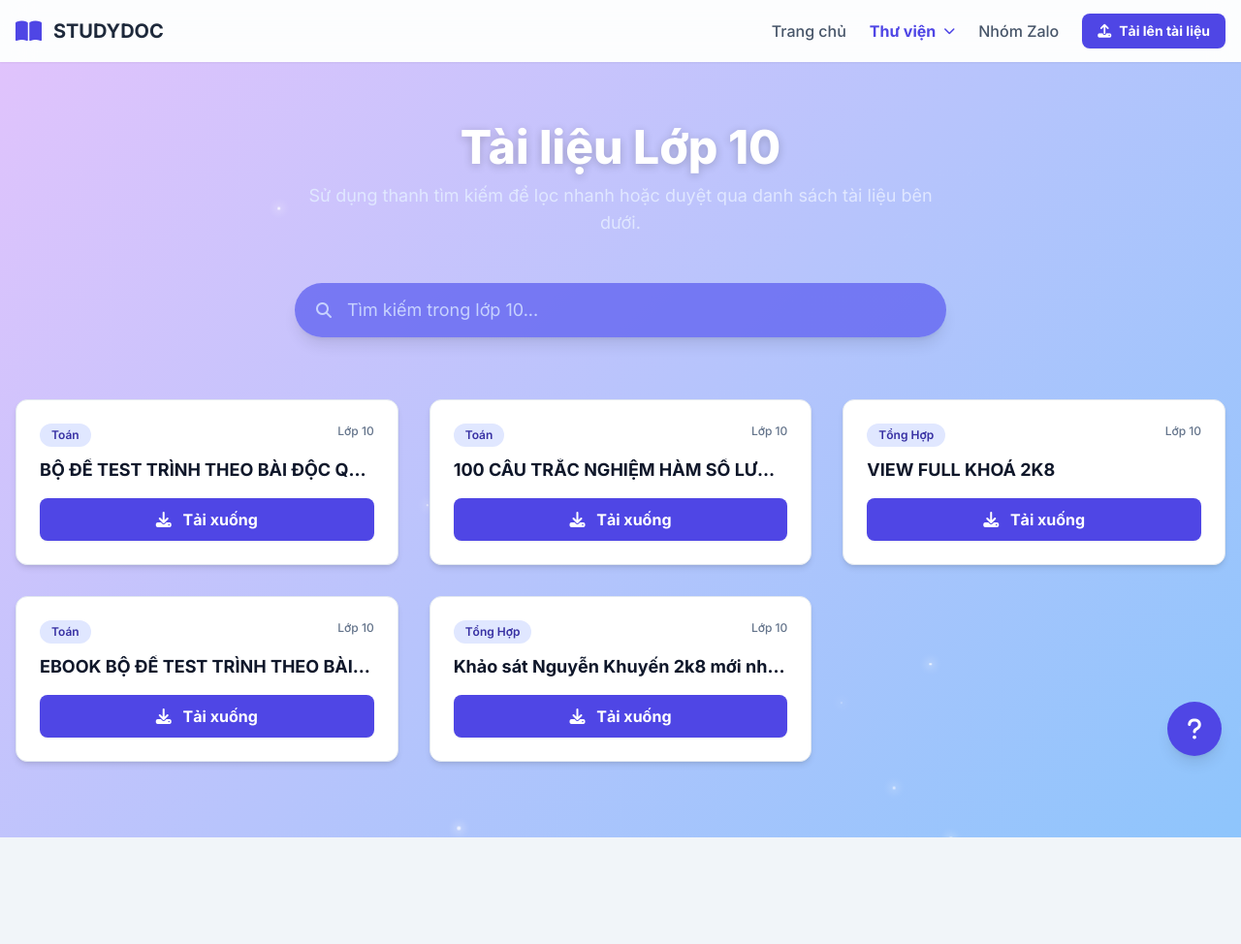
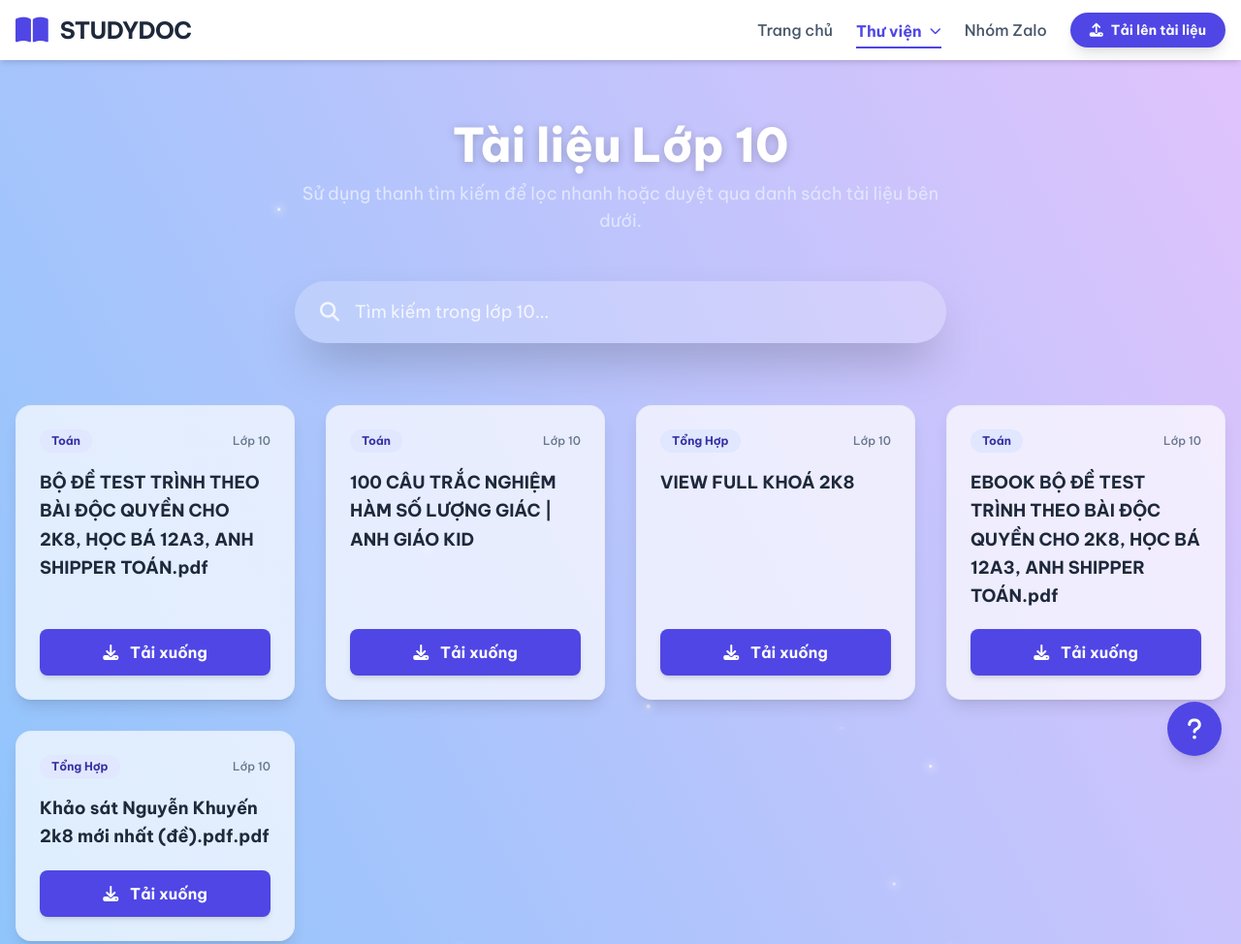
Before and after one commit to tranngoc0/TaiLieuTongHop, a plain HTML site: page lop10.html in a window 1280 px wide. Shown: the top 974 px of the page at 97% size. Before the commit the page ends 864 px from the top, so only its background shows below. Drawn offline with nearby package versions, Linux system fonts and the light colour scheme.

Commit message:
Update lop10.html

```diff
--- a/lop10.html
+++ b/lop10.html
@@ -1,6 +1,10 @@
 <!DOCTYPE html>
 <html lang="vi">
 <head>
+    <meta charset="UTF-8">
+    <meta name="viewport" content="width=device-width, initial-scale=1.0">
+    <title>Tài liệu Lớp 10 - STUDYDOC</title>
+
     <!-- Google tag (gtag.js) -->
 <script async src="https://www.googletagmanager.com/gtag/js?id=G-0Q1YRQ9N2W"></script>
 <script>
@@ -10,25 +14,26 @@
 
   gtag('config', 'G-0Q1YRQ9N2W');
 </script>
-    <meta charset="UTF-8">
-    <meta name="viewport" content="width=device-width, initial-scale=1.0">
-    <title>Tài liệu Lớp 10 - STUDYDOC</title>
 
     <script src="https://cdn.tailwindcss.com"></script>
 
     <link rel="preconnect" href="https://fonts.googleapis.com">
     <link rel="preconnect" href="https://fonts.gstatic.com" crossorigin>
-    <link href="https://fonts.googleapis.com/css2?family=Inter:wght@300;400;500;600;700;800&display=swap" rel="stylesheet">
+    <link href="https://fonts.googleapis.com/css2?family=Be+Vietnam+Pro:wght@300;400;500;600;700;800&display=swap" rel="stylesheet">
 
     <link rel="stylesheet" href="https://cdnjs.cloudflare.com/ajax/libs/font-awesome/6.5.1/css/all.min.css">
 
     <style>
-        body { font-family: 'Inter', sans-serif; }
+        body {
+            font-family: 'Be Vietnam Pro', sans-serif;
+            background-color: #f8fafc;
+        }
         .hidden { display: none; }
         .group:hover .group-hover\:block { display: block; }
 
         .page-background {
-            background: linear-gradient(135deg, #e0c3fc 0%, #8ec5fc 100%);
+            background-color: #8EC5FC;
+            background-image: linear-gradient(62deg, #8EC5FC 0%, #E0C3FC 100%);
             position: relative;
             overflow: hidden;
         }
@@ -38,7 +43,7 @@
         }
         .interactive-element:hover {
             transform: translateY(-3px);
-            box-shadow: 0 6px 25px rgba(0, 0, 0, 0.15);
+            box-shadow: 0 8px 25px rgba(79, 70, 229, 0.2);
         }
         .interactive-element:active {
             transform: translateY(0px) scale(0.98);
@@ -47,15 +52,15 @@
         @keyframes card-fade-in {
             from {
                 opacity: 0;
-                transform: translateY(20px);
+                transform: translateY(25px) scale(0.98);
             }
             to {
                 opacity: 1;
-                transform: translateY(0);
+                transform: translateY(0) scale(1);
             }
         }
         .card-animate {
-            animation: card-fade-in 0.5s ease-out forwards;
+            animation: card-fade-in 0.6s cubic-bezier(0.25, 0.46, 0.45, 0.94) forwards;
         }
 
         .stars {
@@ -84,30 +89,44 @@
                 opacity: 0;
             }
         }
+        /* Custom scrollbar */
+        ::-webkit-scrollbar {
+            width: 8px;
+        }
+        ::-webkit-scrollbar-track {
+            background: #f1f5f9;
+        }
+        ::-webkit-scrollbar-thumb {
+            background: #cbd5e1;
+            border-radius: 10px;
+        }
+        ::-webkit-scrollbar-thumb:hover {
+            background: #94a3b8;
+        }
     </style>
 </head>
-<body class="bg-slate-100 text-slate-800">
+<body class="bg-slate-50 text-slate-800">
 
-    <header class="bg-white/80 backdrop-blur-lg shadow-sm sticky top-0 z-40">
+    <header class="bg-white/90 backdrop-blur-lg shadow-md sticky top-0 z-40">
         <div class="container mx-auto px-4 py-3 flex justify-between items-center">
             <div class="flex items-center space-x-3">
-                <i class="fas fa-book-open text-2xl text-indigo-600"></i>
-                <a href="index.html" class="text-xl font-bold text-slate-800 cursor-pointer">STUDYDOC</a>
+                <i class="fas fa-book-open text-3xl text-indigo-600" aria-hidden="true"></i>
+                <a href="index.html" class="text-2xl font-bold text-slate-800 cursor-pointer tracking-tight">STUDYDOC</a>
             </div>
             <nav class="hidden md:flex items-center space-x-6">
                 <a href="index.html" class="text-slate-600 hover:text-indigo-600 font-medium transition-colors">Trang chủ</a>
                 <div class="relative group">
-                    <button class="text-indigo-600 font-bold flex items-center py-2">
+                    <button class="text-indigo-600 font-bold flex items-center py-2 border-b-2 border-indigo-600 pb-1">
                         Thư viện <i class="fas fa-chevron-down ml-2 text-xs"></i>
                     </button>
-                    <div class="absolute hidden group-hover:block bg-white shadow-lg rounded-md mt-0 py-2 w-40 z-50 border border-slate-200">
-                        <a href="lop10.html" class="block px-4 py-2 text-sm text-indigo-700 bg-indigo-50 font-semibold">Lớp 10</a>
-                        <a href="lop11.html" class="block px-4 py-2 text-sm text-slate-700 hover:bg-indigo-50">Lớp 11</a>
-                        <a href="lop12.html" class="block px-4 py-2 text-sm text-slate-700 hover:bg-indigo-50">Lớp 12</a>
+                    <div class="absolute hidden group-hover:block bg-white shadow-xl rounded-lg mt-2 py-2 w-48 z-50 border border-slate-100">
+                        <a href="lop10.html" class="block px-4 py-2 text-sm text-indigo-700 bg-indigo-50 font-semibold rounded-md m-1">Lớp 10</a>
+                        <a href="lop11.html" class="block px-4 py-2 text-sm text-slate-700 hover:bg-indigo-50 hover:text-indigo-600 rounded-md m-1">Lớp 11</a>
+                        <a href="lop12.html" class="block px-4 py-2 text-sm text-slate-700 hover:bg-indigo-50 hover:text-indigo-600 rounded-md m-1">Lớp 12</a>
                     </div>
                 </div>
                 <a href="https://zalo.me/g/gjotxd016" target="_blank" rel="noopener noreferrer" class="text-slate-600 hover:text-indigo-600 font-medium">Nhóm Zalo</a>
-                 <a href="index.html#upload" class="bg-indigo-600 hover:bg-indigo-700 text-white font-bold py-2 px-4 rounded-lg text-sm transition-colors shadow-sm hover:shadow-md interactive-element">
+                 <a href="index.html#upload" class="bg-indigo-600 hover:bg-indigo-700 text-white font-bold py-2 px-5 rounded-full text-sm transition-colors shadow-lg hover:shadow-indigo-500/50 interactive-element">
                     <i class="fas fa-upload mr-2"></i>Tải lên tài liệu
                 </a>
             </nav>
@@ -123,7 +142,7 @@
         </div>
     </header>
 
-    <main class="page-background min-h-screen">
+    <main class="page-background min-h-[calc(100vh-124px)]">
         <div class="stars"></div>
         <section id="page-grade" class="py-16 relative z-10">
             <div class="container mx-auto px-4">
@@ -131,15 +150,22 @@
                     <h1 id="grade-title" class="text-4xl md:text-5xl font-extrabold text-white mb-3" style="text-shadow: 0 2px 10px rgba(0,0,0,0.2);">Tài liệu Lớp 10</h1>
                     <p class="text-lg text-indigo-100 max-w-2xl mx-auto">Sử dụng thanh tìm kiếm để lọc nhanh hoặc duyệt qua danh sách tài liệu bên dưới.</p>
                 </div>
-                 <div class="search-box max-w-2xl mx-auto mb-16 bg-indigo-500/80 rounded-full shadow-lg p-1 flex items-center border-2 border-transparent focus-within:ring-4 focus-within:ring-indigo-300/50 transition-all duration-300">
-                    <i class="fas fa-search text-indigo-200 px-4"></i>
-                    <input type="text" id="gradeSearchInput" class="w-full bg-transparent text-white text-lg placeholder-indigo-200 pr-4 py-2 focus:outline-none" placeholder="Tìm kiếm trong lớp 10...">
+                 <div class="search-box max-w-2xl mx-auto mb-16 bg-white/20 rounded-full shadow-2xl p-2 flex items-center border-2 border-transparent focus-within:ring-4 focus-within:ring-white/50 transition-all duration-300">
+                    <i class="fas fa-search text-white/80 px-4 text-xl"></i>
+                    <input type="text" id="gradeSearchInput" class="w-full bg-transparent text-white text-lg placeholder-white/80 pr-4 py-2 focus:outline-none" placeholder="Tìm kiếm trong lớp 10...">
                 </div>
-                <div id="gradeGrid" class="grid grid-cols-1 md:grid-cols-2 lg:grid-cols-3 gap-8">
+                <div id="gradeGrid" class="grid grid-cols-1 md:grid-cols-2 lg:grid-cols-3 xl:grid-cols-4 gap-8">
                 </div>
             </div>
         </section>
     </main>
+
+    <footer class="bg-slate-800 text-slate-400 py-6">
+        <div class="container mx-auto px-4 text-center text-sm">
+            <p>&copy; 2025 STUDYDOC. All Rights Reserved.</p>
+            <p class="mt-2">Một sản phẩm dành cho cộng đồng học sinh THPT.</p>
+        </div>
+    </footer>
 
     <button onclick="app.openModal('guideModal')" title="Hướng dẫn sử dụng" class="fixed bottom-5 right-5 bg-indigo-600 hover:bg-indigo-700 text-white w-14 h-14 rounded-full shadow-lg flex items-center justify-center z-50 transition-transform hover:scale-110 interactive-element">
         <i class="fas fa-question text-2xl"></i>
@@ -167,9 +193,7 @@
 
                 const seenUrls = new Set();
                 const uniqueDocuments = (data.documents || []).filter(doc => {
-                    if (!doc.url || doc.url.trim() === '') {
-                        return false;
-                    }
+                    if (!doc.url || doc.url.trim() === '') return false;
                     const isDuplicate = seenUrls.has(doc.url);
                     if (!isDuplicate) {
                         seenUrls.add(doc.url);
@@ -198,25 +222,31 @@
             const container = document.getElementById(containerId);
             container.innerHTML = '';
             if (docs.length === 0) {
-                container.innerHTML = '<p class="text-white col-span-full text-center">Không tìm thấy tài liệu nào phù hợp.</p>';
+                container.innerHTML = '<p class="text-white col-span-full text-center text-lg">Không tìm thấy tài liệu nào phù hợp.</p>';
                 return;
             }
             docs.forEach((doc, index) => {
+                const cardWrapper = document.createElement('div');
+                cardWrapper.className = 'card-animate';
+                cardWrapper.style.animationDelay = `${index * 80}ms`;
+
                 const card = document.createElement('div');
-                card.className = 'bg-white border border-slate-200 rounded-xl shadow-md p-6 flex flex-col interactive-element card-animate';
-                card.style.animationDelay = `${index * 100}ms`;
+                card.className = 'bg-white/70 backdrop-blur-sm border border-slate-200/50 rounded-2xl shadow-lg hover:shadow-xl p-6 flex flex-col group transition-all duration-300 hover:-translate-y-1 h-full';
+
                 card.innerHTML = `
-                    <div class="flex-grow mb-4 min-w-0">
-                        <div class="flex justify-between items-start mb-3">
-                           <span class="text-xs font-semibold bg-indigo-100 text-indigo-800 px-3 py-1 rounded-full">${doc.subject}</span>
+                    <div class="flex-grow mb-5">
+                        <div class="flex justify-between items-center mb-4">
+                           <span class="text-xs font-bold bg-indigo-100 text-indigo-800 px-3 py-1 rounded-full">${doc.subject}</span>
                            <span class="text-xs font-medium text-slate-500">Lớp ${doc.grade}</span>
                         </div>
-                        <h3 class="text-lg font-bold text-slate-900 leading-snug truncate" title="${doc.title}">${doc.title}</h3>
+                        <h3 class="text-lg font-bold text-slate-800 leading-relaxed group-hover:text-indigo-600 transition-colors">${doc.title}</h3>
                     </div>
-                    <a href="${doc.url}" target="_blank" rel="noopener noreferrer" class="block text-center mt-auto w-full bg-indigo-600 hover:bg-indigo-700 text-white font-bold py-2.5 px-4 rounded-lg transition duration-300 shadow-sm hover:shadow-md interactive-element">
+                    <a href="${doc.url}" target="_blank" rel="noopener noreferrer" class="block text-center mt-auto w-full bg-indigo-600 hover:bg-indigo-700 text-white font-bold py-3 px-4 rounded-lg transition duration-300 shadow-md hover:shadow-lg interactive-element">
                         <i class="fas fa-download mr-2"></i> Tải xuống
                     </a>`;
-                container.appendChild(card);
+
+                cardWrapper.appendChild(card);
+                container.appendChild(cardWrapper);
             });
         },
 
@@ -248,20 +278,12 @@
                     }
 
                     const normalizedQuery = this.normalizeString(query);
-                    const escapedQuery = normalizedQuery.replace(/[-\/\\^$*+?.()|[\]{}]/g, '\\$&');
-                    const regex = new RegExp('\\b' + escapedQuery + '\\b', 'i');
-
-                    const results = gradeDocs.filter(doc => {
-                        const normalizedSubject = this.normalizeString(doc.subject || '');
-                        const normalizedTitle = this.normalizeString(doc.title || '');
-
-                        if (normalizedSubject === normalizedQuery) {
-                            return true;
-                        }
-                        return regex.test(normalizedTitle) || regex.test(normalizedSubject);
-                    });
+                    const results = gradeDocs.filter(doc =>
+                        this.normalizeString(doc.title).includes(normalizedQuery) ||
+                        this.normalizeString(doc.subject).includes(normalizedQuery)
+                    );
                     this.renderDocuments(results, 'gradeGrid');
-                }, 200);
+                }, 250);
             });
         },
 
@@ -286,18 +308,18 @@
                 title: 'Hướng dẫn sử dụng',
                 icon: 'fas fa-question-circle',
                 content: `
-                    <div class="space-y-6 text-sm">
+                    <div class="space-y-6 text-slate-700">
                         <p>Đây là trang tài liệu dành riêng cho <b>Lớp 10</b>.</p>
                         <div>
-                            <h3 class="font-bold text-lg mb-2">🔍 Cách tìm kiếm tài liệu</h3>
-                            <ol class="list-decimal list-inside space-y-1 text-slate-600">
+                            <h3 class="font-bold text-lg mb-2 text-slate-800">🔍 Cách tìm kiếm tài liệu</h3>
+                            <ol class="list-decimal list-inside space-y-2">
                                 <li>Sử dụng thanh tìm kiếm ở đầu trang để lọc nhanh các tài liệu trong lớp này.</li>
                                 <li>Nhấn "Tải xuống" để mở link tài liệu.</li>
                             </ol>
                         </div>
                         <div>
-                            <h3 class="font-bold text-lg mb-2">📤 Cách tải lên tài liệu</h3>
-                            <ol class="list-decimal list-inside space-y-1 text-slate-600">
+                            <h3 class="font-bold text-lg mb-2 text-slate-800">📤 Cách tải lên tài liệu</h3>
+                            <ol class="list-decimal list-inside space-y-2">
                                 <li>Quay về <b>Trang chủ</b> và nhấn vào nút "Tải lên tài liệu".</li>
                                 <li>Làm theo hướng dẫn để đóng góp tài liệu cho cộng đồng.</li>
                             </ol>
@@ -313,10 +335,10 @@
             modalElement.id = modalId;
             modalElement.className = 'fixed inset-0 bg-black bg-opacity-60 backdrop-blur-sm flex items-center justify-center z-50 p-4';
             modalElement.innerHTML = `
-                <div class="bg-white text-slate-800 rounded-lg shadow-xl w-full max-w-lg max-h-[90vh] flex flex-col border border-slate-200">
-                    <div class="flex justify-between items-center p-4 border-b border-slate-200">
+                <div class="bg-white text-slate-800 rounded-2xl shadow-2xl w-full max-w-lg max-h-[90vh] flex flex-col border border-slate-200">
+                    <div class="flex justify-between items-center p-5 border-b border-slate-200">
                         <h2 class="text-xl font-bold flex items-center"><i class="${modalData.icon} mr-3 text-indigo-600"></i> ${modalData.title}</h2>
-                        <button class="close-btn text-slate-500 hover:text-slate-800 text-2xl">&times;</button>
+                        <button class="close-btn text-slate-500 hover:text-slate-800 text-2xl transition-colors">&times;</button>
                     </div>
                     <div class="p-6 overflow-y-auto">${modalData.content}</div>
                 </div>`;
```
